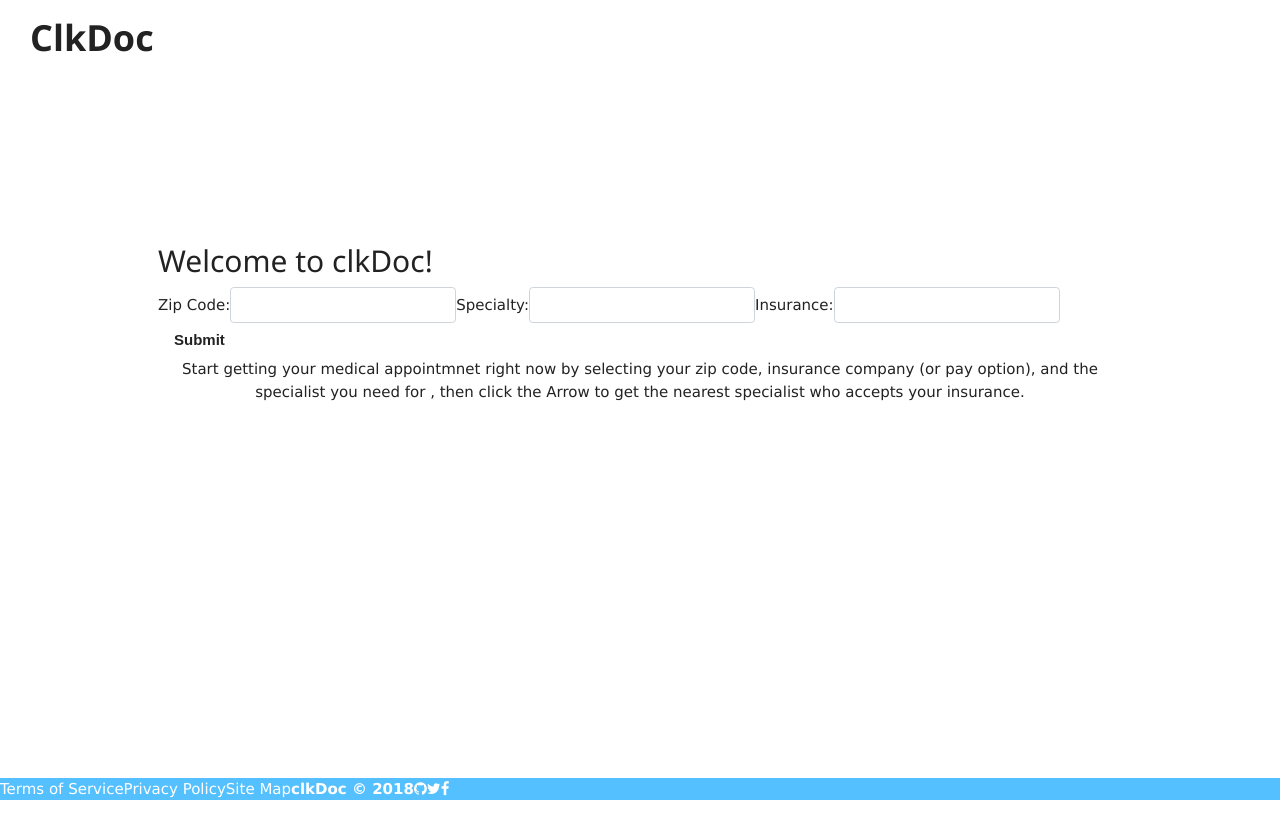
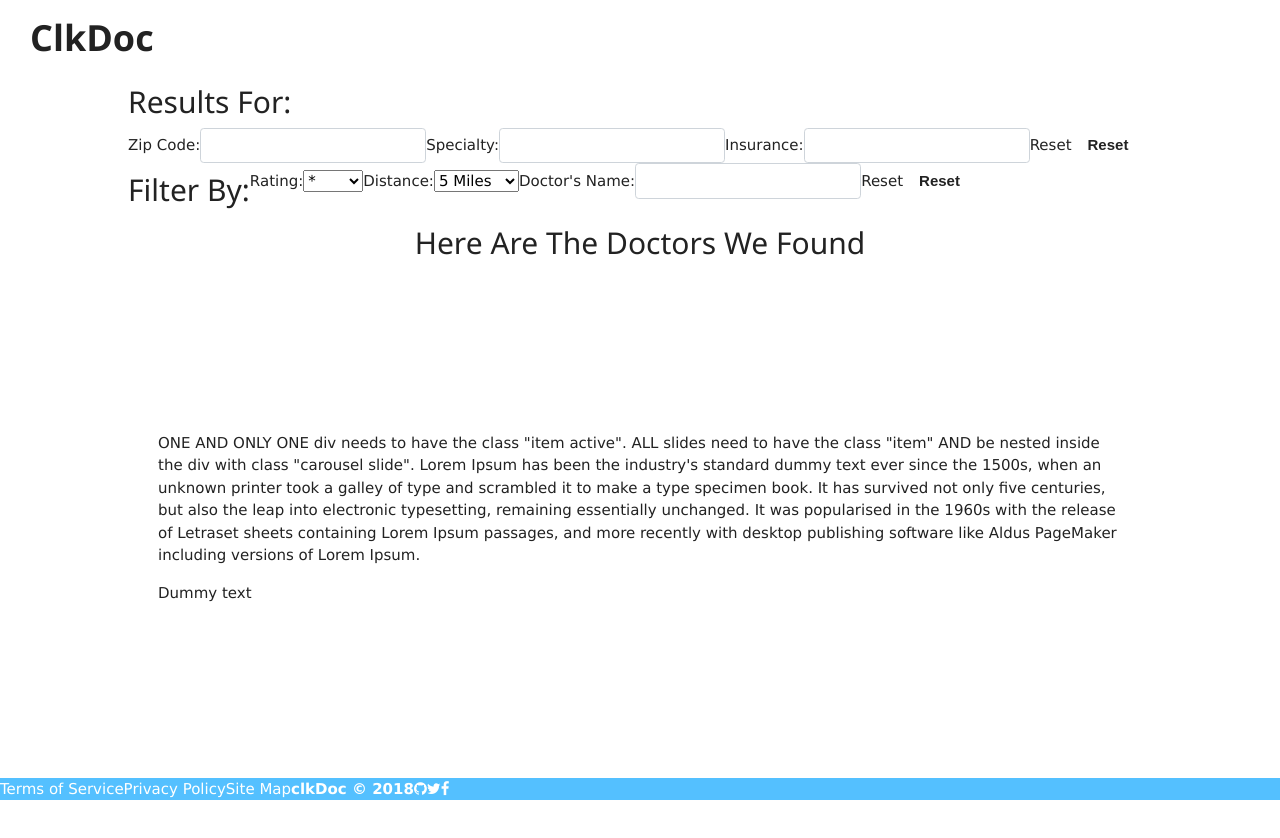
Before and after one commit to 3CLICK/clkdoc, a React (Create React App) app in the folder client/: page / in a window 1280 px wide. Shown: the top 838 px of the page. Before the commit the page ends 800 px from the top, so only its background shows below. Built offline with nearby package versions, Linux system fonts and the light colour scheme; a web font is replaced by a local one.

Commit message:
Pushing Components for sharing

```diff
--- a/client/src/App.js
+++ b/client/src/App.js
@@ -1,6 +1,7 @@
 import React from "react";
 import MainPage from "./pages/MainPage/MainPage.js";
+import DocResults from "./pages/DocResults/DocResults.js";
 
-const App = () => ( <MainPage /> );
+const App = () => ( <DocResults /> );
 
 export default App;
--- a/client/src/components/DocCard/DocCard.js
+++ b/client/src/components/DocCard/DocCard.js
@@ -1,24 +1,23 @@
 import React from "react";
 import "./DocCard.css";
 
-const Results = props =>(
+const DocCard = props => (
 
-<div class="card col-xs-3">
-  <img class="card-img-top col-xs-8 col-xs-offset-2" src="https://images8.alphacoders.com/712/712496.jpg" alt="image" style="width:150px;height: 150px;">
-  <div class="card-body text-center col-xs-12">
-    <span class="fa fa-star"></span>
-    <span class="fa fa-star"></span>
-    <span class="fa fa-star"></span>
-    <span class="fa fa-star"></span>
-    <span class="fa fa-star"></span>
-    <h5 class="card-title">Robert Ayala</h5>
-    <h6 class="card-text">Cardiologist</h6>
-    <h6 class="card-text">555 SW 40 Ave. 33197</h6>
-    <a href="#" class="btn btn-primary">Select</a>
-      {/*Need if/else function. Sign-in modal, view doc profile otherwise*/}
-  </div>
+<div className="card col-xs-3">
+  <img className="card-img-top col-xs-8 col-xs-offset-2" src="https://images8.alphacoders.com/712/712496.jpg" alt="image" style={{width: 150, height: 150}} />
+    <div className="card-body text-center col-xs-12">
+      <span className="fa fa-star" />
+      <span className="fa fa-star" />
+      <span className="fa fa-star" />
+      <span className="fa fa-star" />
+      <span className="fa fa-star" />
+      <h5 className="card-title">Robert Ayala</h5>
+      <h6 className="card-text">Cardiologist</h6>
+      <h6 className="card-text">555 SW 40 Ave. 33197</h6>
+      <a href="#" className="btn btn-primary">Select</a>
+    </div>
 </div>
-)
+);
 
 
 
--- a/client/src/components/DocDropdown/DocDropdown.js
+++ b/client/src/components/DocDropdown/DocDropdown.js
@@ -7,7 +7,7 @@ const DocDropdown = props => (
     <button class="dropdown-toggle" data-toggle="dropdown">
       <h6>Melvin</h6>
     </button>
-    <ul class="dropdown-menu" aria-labelle dby="dropdownMenuDivider">
+    <ul class="dropdown-menu" aria-labelledby="dropdownMenuDivider">
       <li><a href="#">My Profile</a></li>
       <li><a href="#">My Availability</a></li>
       <li><a href="#">My Account</a></li>
--- a/client/src/components/PatientDropdown/PatientDropdown.js
+++ b/client/src/components/PatientDropdown/PatientDropdown.js
@@ -7,7 +7,7 @@ const PatientDropdown = props => (
     <a class="dropdown-toggle" data-toggle="dropdown">
       <h6>Melvin</h6>
     </a>
-    <ul class="dropdown-menu" aria-labelle dby="dropdownMenuDivider">
+    <ul class="dropdown-menu" aria-labelledby="dropdownMenuDivider">
       <li><a href="#">My Appointments</a></li>
       <li><a href="#">My Account</a></li>
       <li role="separator" class="divider"></li>
--- a/client/src/components/Results/Results.js
+++ b/client/src/components/Results/Results.js
@@ -1,121 +1,105 @@
-import React from "react";
+import React, { Component } from "react";
 import "./Results.css";
 
-const Results = props => (
-<div class="container">
+class Results extends Component {
 
-  <div class="row col-xs-12">
-
-    <div class="col-xs-3" id="resultLabel">
+      render() {
+      return (
+        <div className="container">
+          <div className="row col-xs-12">
+            <div className="col-xs-3" id="resultLabel">
               <h2>Results For:</h2>
             </div>
-
-    <div class="col-xs-9">
-
-      <form class="form-inline text-center" action="/action_page.php">
-        <div class="form-group col-xs-2">
-          <label for="zip">Zip Code:</label>
-          <input type="zip" class="form-control" id="zip">
+            <div className="col-xs-9">
+              <form className="form-inline text-center" action="/action_page.php">
+                <div className="form-group col-xs-2">
+                  <label htmlFor="zip">Zip Code:</label>
+                  <input type="zip" className="form-control" id="zip" />
                 </div>
-        <div class="form-group col-xs-2 col-xs-offset-1">
-          <label for="specialty">Specialty:</label>
-          <input type="specialty" class="form-control" id="specialty">
+                <div className="form-group col-xs-2 col-xs-offset-1">
+                  <label htmlFor="specialty">Specialty:</label>
+                  <input type="specialty" className="form-control" id="specialty" />
                 </div>
-          <div class="form-group col-xs-3 col-xs-offset-1">
-          <label for="insurance">Insurance:</label>
-          <input type="insurance" class="form-control" id="insurance">
+                <div className="form-group col-xs-3 col-xs-offset-1">
+                  <label htmlFor="insurance">Insurance:</label>
+                  <input type="insurance" className="form-control" id="insurance" />
                 </div>
-        <div class="form-group col-xs-offset-1 col-xs-1">
-          <label for="reset">Reset</label>
-          <button type="reset" class="btn btn-default">Reset</button>
-        </div>
-      </form>
-
-    </div>
-  </div>
-
-  <div class="row col-xs-12">
-
-    <div class="col-xs-3" id="filterLabel">
-      <h2>Filter By:</h2>
-    </div>
-
-    <div class="col-xs-9">
-
-      <form class="form-inline text-center" action="/action_page.php">
-        <div class="form-group col-xs-3">
-          <label for="rating">Rating:</label>
-            <select name="Rating">
-              <option value="1">*</option>
-              <option value="2">**</option>
-              <option value="3">***</option>
-              <option value="4">****</option>
-              <option value="5">*****</option>
-            </select>
-        </div>
-        <div class="form-group col-xs-3">
-          <label for="distance">Distance:</label>
-            <select name="distance">
-              <option value="5">5 Miles</option>
-              <option value="10">10 Miles</option>
-              <option value="15">15 Miles</option>
-              <option value="20">20 Miles</option>
-              <option value="25">25 Miles</option>
-            </select>
-        </div>
-        <div class="form-group col-xs-3">
-                <label for="docName">Doctor's Name:</label>
-                <input type="docName" class="form-control" id="docName">
-        </div>
-        <div class="form-group col-xs-offset-1 col-xs-1">
-          <label for="reset">Reset</label>
-          <button type="reset" class="btn btn-default">Reset</button>
+                <div className="form-group col-xs-offset-1 col-xs-1">
+                  <label htmlFor="reset">Reset</label>
+                  <button type="reset" className="btn btn-default">Reset</button>
                 </div>
               </form>
             </div>
           </div>
-
-  <div class="row" id="found">
-
-   <div class="container text-center">
+          <div className="row col-xs-12">
+            <div className="col-xs-3" id="filterLabel">
+              <h2>Filter By:</h2>
+            </div>
+            <div className="col-xs-9">
+              <form className="form-inline text-center" action="/action_page.php">
+                <div className="form-group col-xs-3">
+                  <label htmlFor="rating">Rating:</label>
+                  <select name="Rating">
+                    <option value={1}>*</option>
+                    <option value={2}>**</option>
+                    <option value={3}>***</option>
+                    <option value={4}>****</option>
+                    <option value={5}>*****</option>
+                  </select>
+                </div>
+                <div className="form-group col-xs-3">
+                  <label htmlFor="distance">Distance:</label>
+                  <select name="distance">
+                    <option value={5}>5 Miles</option>
+                    <option value={10}>10 Miles</option>
+                    <option value={15}>15 Miles</option>
+                    <option value={20}>20 Miles</option>
+                    <option value={25}>25 Miles</option>
+                  </select>
+                </div>
+                <div className="form-group col-xs-3">
+                  <label htmlFor="docName">Doctor's Name:</label>
+                  <input type="docName" className="form-control" id="docName" />
+                </div>
+                <div className="form-group col-xs-offset-1 col-xs-1">
+                  <label htmlFor="reset">Reset</label>
+                  <button type="reset" className="btn btn-default">Reset</button>
+                </div>
+              </form>
+            </div>
+          </div>
+          <div className="row" id="found">
+            <div className="container text-center">
               <h2>Here Are The Doctors We Found</h2>
             </div>
-    <div id="myCarousel" class="carousel slide" data-ride="carousel" data-interval="false">
-
-        <!-- Indicators -->
-         <ol class="carousel-indicators">
-          <li data-target="#myCarousel" data-slide-to="0" class="active"></li>
-          <li data-target="#myCarousel" data-slide-to="1"></li>
-          <li data-target="#myCarousel" data-slide-to="2"></li>
+            <div id="myCarousel" className="carousel slide" data-ride="carousel" data-interval="false">
+              <ol className="carousel-indicators">
+                <li data-target="#myCarousel" data-slide-to={0} className="active" />
+                <li data-target="#myCarousel" data-slide-to={1} />
+                <li data-target="#myCarousel" data-slide-to={2} />
               </ol>
-
-        <!-- Wrapper for slides -->
-        <div class="carousel-inner jumbotron" width="460" height="345">
-
-          <div class="item active">
+              <div className="carousel-inner jumbotron" width={460} height={345}>
+                <div className="item active">
                   <p>ONE AND ONLY ONE div needs to have the class "item active". ALL slides need to have the class "item" AND be nested inside the div with class "carousel slide". Lorem Ipsum has been the industry's standard dummy text ever since the 1500s, when an unknown printer took a galley of type and scrambled it to make a type specimen book. It has survived not only five centuries, but also the leap into electronic typesetting, remaining essentially unchanged. It was popularised in the 1960s with the release of Letraset sheets containing Lorem Ipsum passages, and more recently with desktop publishing software like Aldus PageMaker including versions of Lorem Ipsum.</p>
                 </div>
-
-          <div class="item">
-            <p>Lorem Ipsum is simply dummy text of the printing and typesetting industry. Lorem Ipsum has been the industry's standard dummy text ever since the 1500s, when an unknown printer took a galley of type and scrambled it to make a type specimen book. It has survived not only five centuries, but also the leap into electronic typesetting, remaining essentially unchanged. It was popularised in the 1960s with the release of Letraset sheets containing Lorem Ipsum passages, and more recently with desktop publishing software like Aldus PageMaker including versions of Lorem Ipsum.</p>
+                <div className="item">
+                  Dummy text
                 </div>
               </div>
-
-        <!-- Left and right controls -->
-<a class="left carousel-control" href="#myCarousel" data-slide="prev">
-          <span class="glyphicon glyphicon-chevron-left"></span>
-          <span class="sr-only">Previous</span>
+              <a className="left carousel-control" href="#myCarousel" data-slide="prev">
+                <span className="glyphicon glyphicon-chevron-left" />
+                <span className="sr-only">Previous</span>
               </a>
-        <a class="right carousel-control" href="#myCarousel" data-slide="next">
-          <span class="glyphicon glyphicon-chevron-right"></span>
-          <span class="sr-only">Next</span>
+              <a className="right carousel-control" href="#myCarousel" data-slide="next">
+                <span className="glyphicon glyphicon-chevron-right" />
+                <span className="sr-only">Next</span>
               </a>
             </div>
           </div>
+        </div>
+        );
+      };
 
-  </div>
+};
 
-</div>
-
-
-)
+export default Results;
--- /dev/null
+++ b/client/src/pages/DocAvailability/index.js
@@ -0,0 +1 @@
+export { default } from "./DocAvailability.js";
--- /dev/null
+++ b/client/src/pages/DocResults/DocResults.js
@@ -0,0 +1,29 @@
+import React, { Component } from "react";
+import Nav from "../../components/Nav";
+import MainSearch from "../../components/MainSearch";
+import Footer from "../../components/Footer";
+import Sidebar from "../../components/Sidebar";
+import DocDropdown from "../../components/DocDropdown";
+import PatientDropdown from "../../components/PatientDropdown";
+import GuestDropdown from "../../components/GuestDropdown";
+import Results from "../../components/Results";
+import DocCard from "../../components/DocCard";
+
+
+class DocResults extends Component {
+
+  render() {
+    return (
+      <div>
+        <Nav title="ClkDoc" sidebar={<Sidebar/>} prompt={<GuestDropdown/>}/>
+   		<Results doc={<DocCard/>} />
+
+        <Footer/>
+      </div>
+    );
+  };
+
+
+};
+
+export default DocResults;
--- /dev/null
+++ b/client/src/pages/DocResults/index.js
@@ -0,0 +1 @@
+export { default } from "./DocResults.js";
```
Also changed, not shown: client/src/pages/DocAvailability/DocAvailability.js (added). Lines whose indentation alone changed are shown as unchanged.
